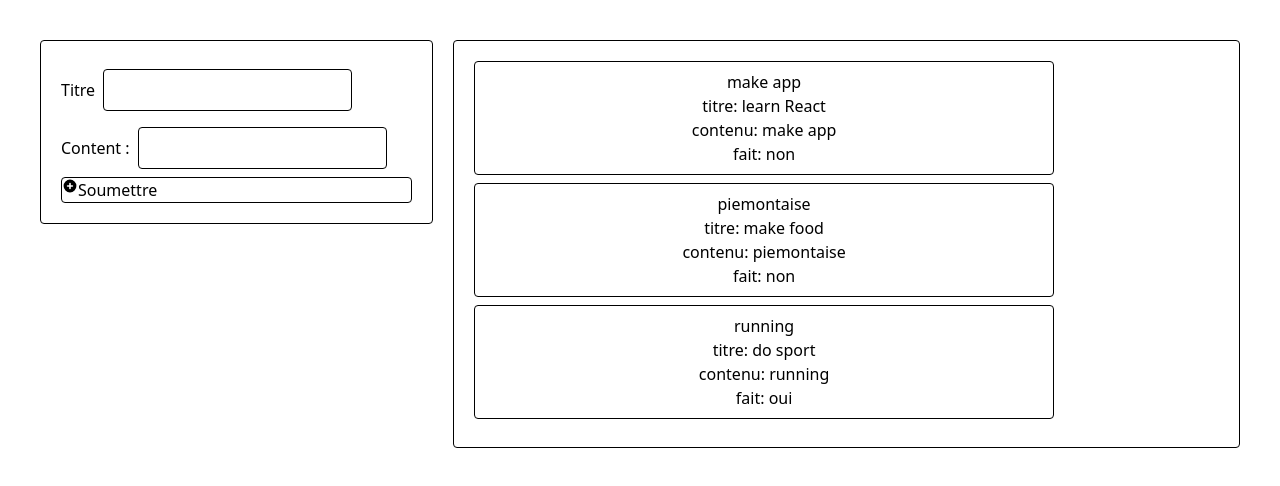
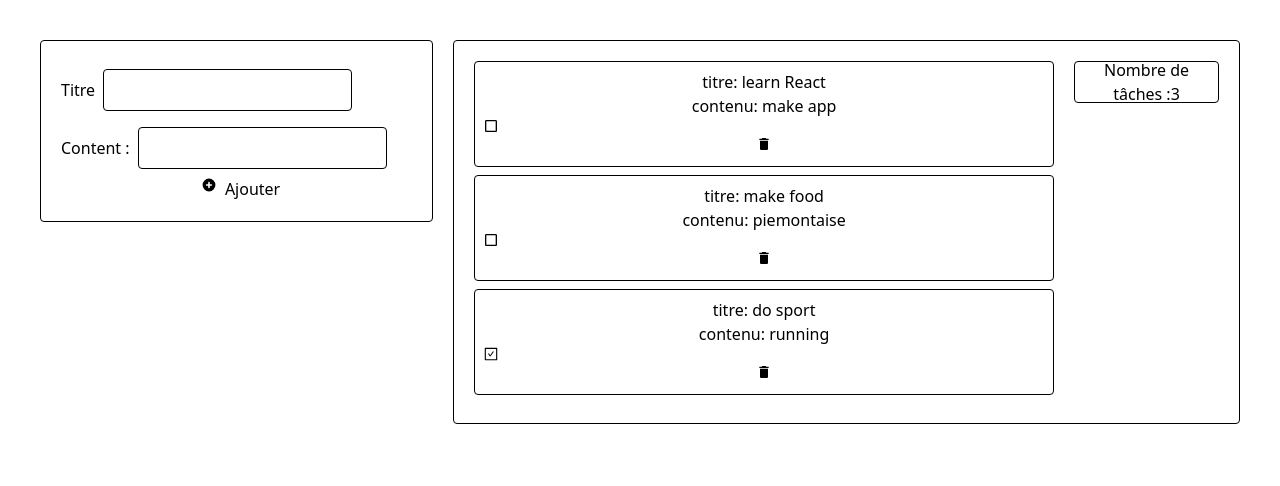
Before and after one commit to PierreQuignon/todolist-redux-toolkit, a React (Vite) app: page / in a window 1280 px wide. Shown: the top 486 px of the page. Built offline with nearby package versions, Linux system fonts and the light colour scheme.

Commit message:
fixed every bugs and and added the TodoCounter

```diff
--- a/src/App.tsx
+++ b/src/App.tsx
@@ -1,6 +1,5 @@
-// import TodoAdder from "./components/TodoAdder";
 import TodoContainer from "./components/TodoContainer.tsx";
-// import TodoCounter from "./components/TodoCounter";
+import TodoCounter from "./components/TodoCounter";
 import "./index.css";
 import { Provider } from "react-redux";
 import { store } from "./components/Redux";
@@ -27,7 +26,7 @@ const App: FC = () => {
               <TodoContainer />
             </div>
             <div className="w-1/5">
-              {/* <TodoCounter/> */}
+              <TodoCounter/>
             </div>
           </div>
         </div>
--- a/src/components/Redux.tsx
+++ b/src/components/Redux.tsx
@@ -24,10 +24,14 @@ const todoSlice = createSlice({
       };
       state.push(newTodo);
     },
+    deleteTodo: (state, action) => {
+      state = state.filter((t) => t.id !== action.payload)
+      return state
+    }
   },
 });
 
-export const { addTodo } = todoSlice.actions;
+export const { addTodo, deleteTodo } = todoSlice.actions;
 
 
 export const store = configureStore({
@@ -35,3 +39,7 @@ export const store = configureStore({
     todo: todoSlice.reducer
   }
 })
+
+
+export type RootState = ReturnType<typeof store.getState>
+export type AppDispatch = typeof store.dispatch
--- a/src/components/TodoAdder.tsx
+++ b/src/components/TodoAdder.tsx
@@ -1,14 +1,11 @@
 import { FC, useState } from "react";
-import { Todo as todoType } from "../App";
 import { HiPlusCircle } from "react-icons/hi";
 import { useDispatch } from "react-redux";
 import { addTodo } from "./Redux"
 
-interface ITodoProps {
-  todo: todoType;
-}
 
-const TodoAdder: FC<ITodoProps> = () => {
+
+const TodoAdder: FC = () => {
   const [title, setTitle] = useState<string>("");
   const [content, setContent] = useState<string>("");
   const dispatch = useDispatch();
@@ -36,12 +33,10 @@ const TodoAdder: FC<ITodoProps> = () => {
         />
       </label>
       <button
-        className="border border-black rounded hover:bg-slate-300"
         onClick={() => dispatch(addTodo({title, content}))}
       >
-        <div className="flex">
-          <HiPlusCircle />
-          Soumettre
+        <div className="flex justify-center">
+          <HiPlusCircle className="w-8"/>Ajouter
         </div>
       </button>
     </div>
--- a/src/components/TodoContainer.tsx
+++ b/src/components/TodoContainer.tsx
@@ -1,23 +1,26 @@
 import * as React from "react";
-import { useSelector } from "react-redux";
+import { useDispatch, useSelector } from "react-redux";
 import { Todo as todoType } from "../App";
+import { MdDelete } from 'react-icons/md';
+import { deleteTodo } from "./Redux";
+import { MdCheckBoxOutlineBlank } from "react-icons/md";
+import { AiOutlineCheckSquare } from "react-icons/ai"
+import { RootState } from "./Redux";
 
-interface ITodoProps {
-  todo: todoType;
-}
 
-const TodoContainer: React.FC<ITodoProps> = () => {
-  const todos = useSelector((state: todoType[]) => state.todo);
+const TodoContainer: React.FC = () => {
+  const todos = useSelector((state: RootState) => state.todo);
+  const dispatch = useDispatch();
 
   return (
     <div className='flex flex-col'>
       <ul>
         {todos.map((todo: todoType) => (
           <li className="border border-black p-2 mb-2 rounded" key={todo.id}>
-            <div>{todo.content}</div>
             <div>titre: {todo.title}</div>
             <div>contenu: {todo.content}</div>
-            <div>fait: {todo.done ? 'oui' : 'non'}</div>
+            <div>{todo.done ? <AiOutlineCheckSquare /> : <MdCheckBoxOutlineBlank />}</div>
+            <button onClick={() => dispatch(deleteTodo(todo.id))}><MdDelete /></button>
           </li>
         ))}
       </ul>
--- a/src/components/TodoCounter.tsx
+++ b/src/components/TodoCounter.tsx
@@ -1,15 +1,17 @@
-// import * as React from 'react';
-// import { Todo } from '../App';
+import * as React from 'react';
+import { useSelector } from 'react-redux';
+import { RootState } from './Redux';
 
 
-// const TodoCounter: React.FC = () => {
+const TodoCounter: React.FC = () => {
+  const todos = useSelector((state: RootState) => state.todo);
+  const todosLength = todos.length
 
-//   // const todosLength = todos.length
+  return (
+    <div>
+      <p className='border border-black flex flex-col justify-center p-5 rounded h-5'>Nombre de tâches :{todosLength}</p>
+    </div>
+   );
+};
 
-//   return (
-//     <div></div>
-//     // <p className='border border-black flex flex-col justify-center p-5 rounded h-5 '>Nombre de ToDo :{todosLength}</p>
-//    );
-// };
-
-// export default TodoCounter;
+export default TodoCounter;
```
